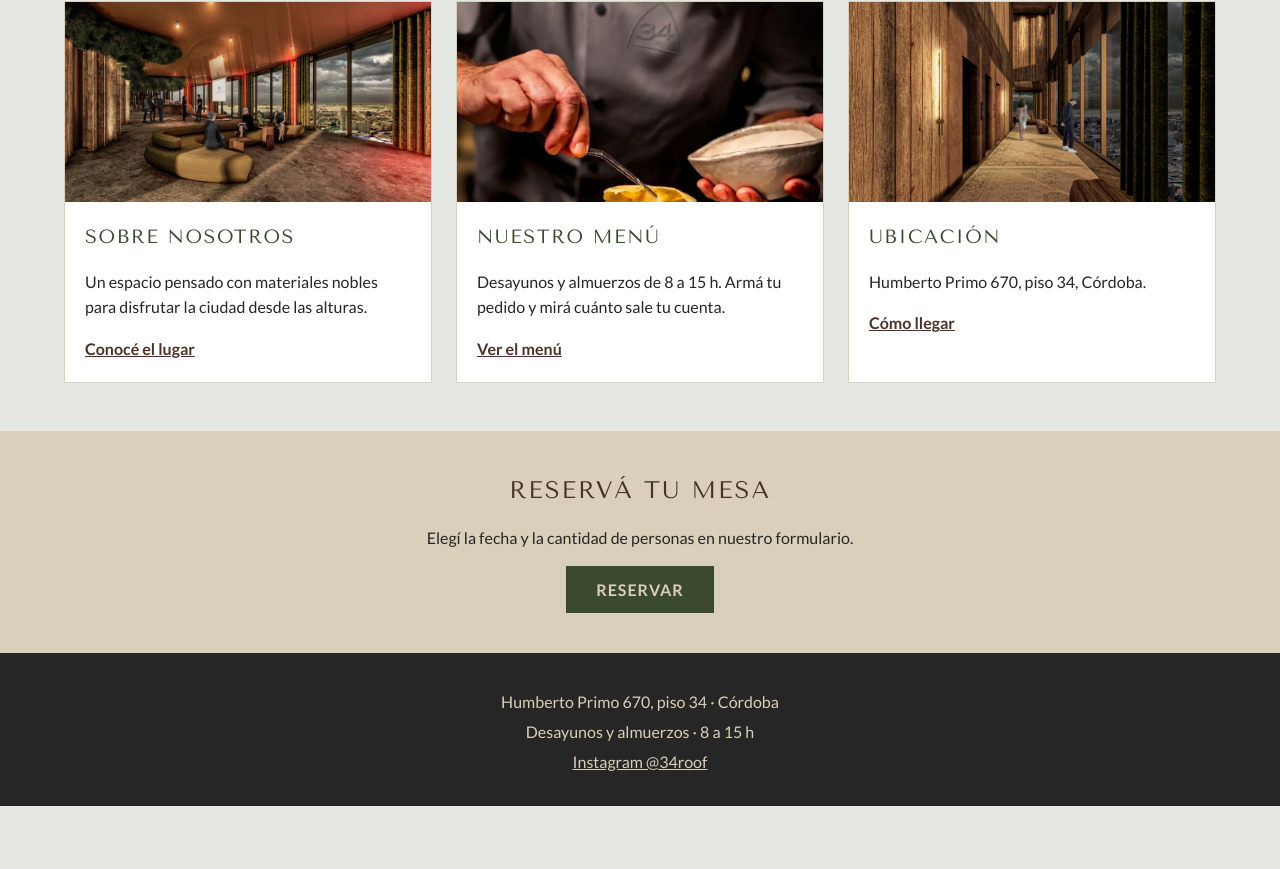
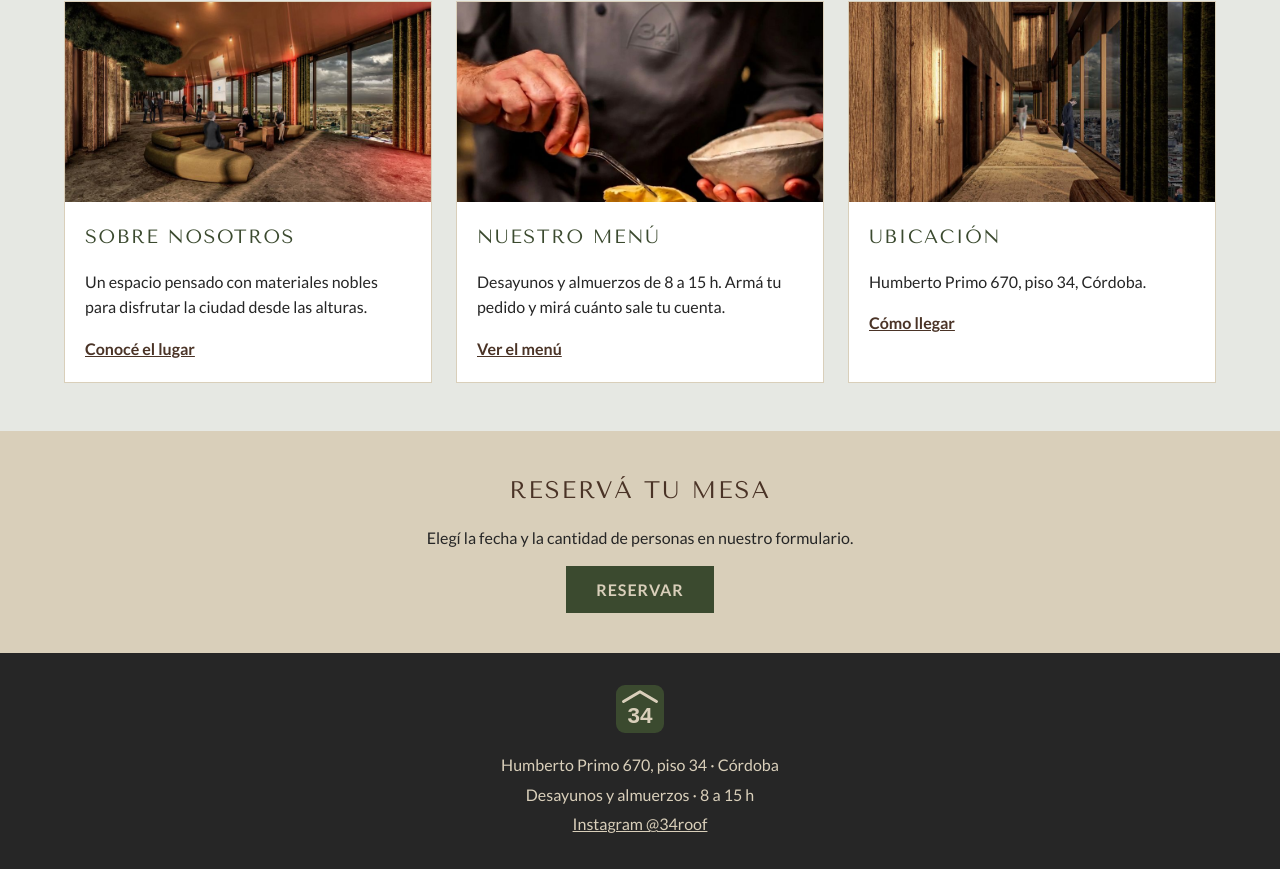
Before and after one commit to Benjarojo10/proyecto2026-RojoKerkebe-SolanaAllende, a React (Vite) app in the folder segunda-entrega/: page / in a window 1280 px wide. Shown: the part 537-1406 px from the top of the page. Before the commit the page ends 1343 px from the top, so only its background shows below. Built offline with nearby package versions, Linux system fonts and the light colour scheme.

Commit message:
feat: agrega logo desde public en el pie de página

```diff
--- a/segunda-entrega/src/components/Footer.jsx
+++ b/segunda-entrega/src/components/Footer.jsx
@@ -1,6 +1,7 @@
 const Footer = () => (
     <footer className="pie">
         <div className="pie-contenido">
+            <img className="pie-logo" src="/logo-34-roof.svg" alt="Logo de 34 Roof" width="48" height="48" />
             <p>Humberto Primo 670, piso 34 · Córdoba</p>
             <p>Desayunos y almuerzos · 8 a 15 h</p>
             <a href="https://www.instagram.com/34roof/" target="_blank" rel="noopener noreferrer">
--- a/segunda-entrega/src/styles/_layout.scss
+++ b/segunda-entrega/src/styles/_layout.scss
@@ -77,6 +77,10 @@
     text-decoration: underline;
 }
 
+.pie-logo {
+    margin-bottom: 8px;
+}
+
 @media (max-width: $punto-corte-movil) {
     .encabezado-contenido {
             flex-wrap: wrap;
```
Also changed, not shown: segunda-entrega/public/logo-34-roof.svg (added).
